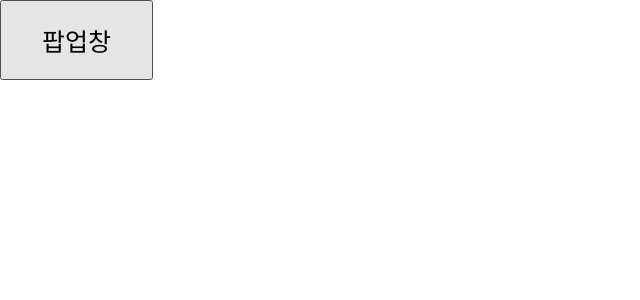
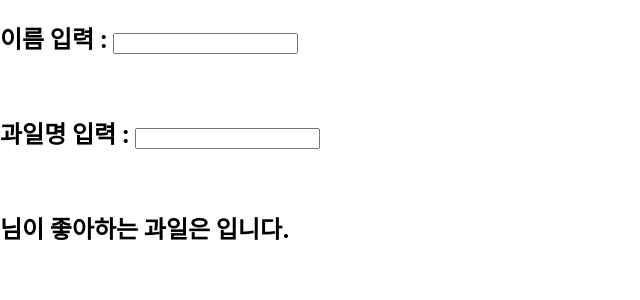
Before and after one commit to dd1761/React, a React (Create React App) app in the folder day03/: page / in a window 1280 px wide. Shown: the top 300 px of the page, without its empty margins (0-640 px from the left). Built offline with nearby package versions, Linux system fonts and the light colour scheme.

Commit message:
23-05-09
상태이상 변환 함수

```diff
--- a/day03/src/App.js
+++ b/day03/src/App.js
@@ -2,13 +2,17 @@ import React from 'react';
 import Test01 from './component/Test01';
 import Test02 from './component/Test02';
 import Test03 from './component/Test03';
+import Test04 from './component/Test04';
+import Test05 from './component/Test05';
 
 function App() {
   return (
     <div>
       {/* <Test01 /> */}
       {/* <Test02 /> */}
-      <Test03 />
+      {/* <Test03 /> */}
+      {/* <Test04 /> */}
+      <Test05 />
     </div>
   );
 }
--- /dev/null
+++ b/day03/src/component/Animal.js
@@ -0,0 +1,16 @@
+import React from 'react';
+import Display from './Display';
+
+const Animal = ({name, onInputName}) => {
+
+    return (
+        <div>
+            <h2>Animal 컴포넌트</h2>
+            <label>동물 이름을 입력하시오</label>
+            <input type="text" value={name} onChange={ onInputName }/>
+            <Display name= {name} />
+        </div>
+    );
+};
+
+export default Animal;
--- /dev/null
+++ b/day03/src/component/Display.js
@@ -0,0 +1,12 @@
+import React from 'react';
+
+const Display = ({name}) => { //{name} 대신 props라고 사용해도 된다. {props.name이라고 사용하면 가능}
+    return (
+        <div>
+            <h2>Display 컴포넌트</h2>
+            <h1>내가 좋아하는 동물은 {name} 입니다.</h1>
+        </div>
+    );
+};
+
+export default Display;
--- /dev/null
+++ b/day03/src/component/Fruit.js
@@ -0,0 +1,13 @@
+import React from 'react';
+import Output from './Output';
+
+const Fruit = ({fruit, onInputFruit}) => {
+    return (
+        <div>
+            <h2>과일명 입력 : <input type="text" value={fruit} onChange={onInputFruit}></input></h2>
+
+        </div>
+    );
+};
+
+export default Fruit;
--- /dev/null
+++ b/day03/src/component/Name.js
@@ -0,0 +1,13 @@
+import React from 'react';
+import Output from './Output';
+
+const Name = ({name, onInputName}) => {
+    return (
+        <div>
+            <h2>이름 입력 : <input type='text' value={name} onChange={ onInputName }></input></h2>
+
+        </div>
+    );
+};
+
+export default Name;
--- /dev/null
+++ b/day03/src/component/Output.js
@@ -0,0 +1,11 @@
+import React from 'react';
+
+const Output = ({name, fruit}) => {
+    return (
+        <div>
+            <h2>{name}님이 좋아하는 과일은 {fruit}입니다.</h2>
+        </div>
+    );
+};
+
+export default Output;
--- a/day03/src/component/Test03.js
+++ b/day03/src/component/Test03.js
@@ -7,6 +7,8 @@ const Test03 = () => {
     const onOpen = () => {
         setIsOpen(true)
     }
+
+    //상태변수와 함수는 같이 있어야 한다.
     const onClose = () => {
         setIsOpen(false)
     }
--- /dev/null
+++ b/day03/src/component/Test04.js
@@ -0,0 +1,19 @@
+import React, { useState } from 'react';
+import Animal from './Animal';
+
+const Test04 = () => {
+    const [name, setName] = useState('호랑이');
+    //상태값이 있는 곳에 함수도 같이 있어야 한다.
+    const onInputName = (e) => {
+        const { value } = e.target
+        setName(value)
+    }
+
+    return (
+        <div>
+              <Animal name={ name } onInputName={ onInputName }/>
+        </div>
+    );
+};
+
+export default Test04;
--- /dev/null
+++ b/day03/src/component/Test05.js
@@ -0,0 +1,30 @@
+import React, { useState } from 'react';
+import Name from './Name';
+import Fruit from './Fruit';
+import Output from './Output';
+
+const Test05 = () => {
+    const [name, setName] = useState('');
+    const [fruit, setFruit] = useState('');
+    const onInputName = (e) => {
+        const { value } = e.target
+        setName(value)
+    }
+    const onInputFruit = (e) => {
+        const { value } = e.target
+        setFruit(value)
+    }
+    return (
+        <div>
+            <Name name={name} onInputName={onInputName}/>
+            <br />
+            <Fruit fruit={ fruit } onInputFruit={onInputFruit}/>
+            <br />
+            <Output name={name} fruit={fruit}/>
+
+
+        </div>
+    );
+};
+
+export default Test05;
```
